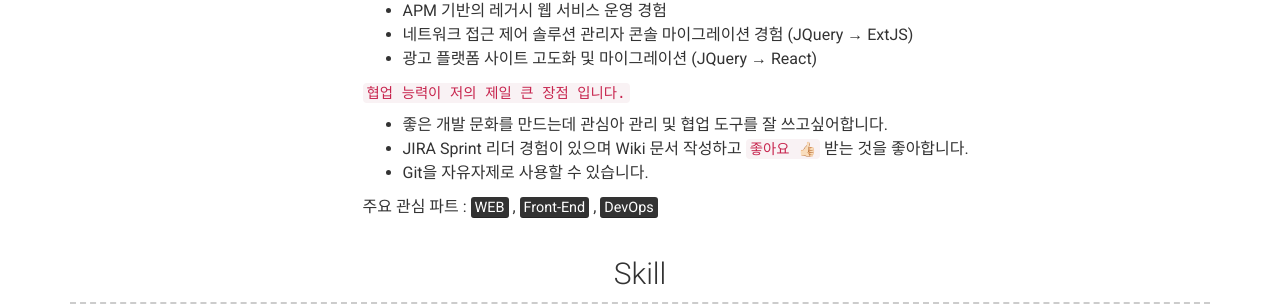
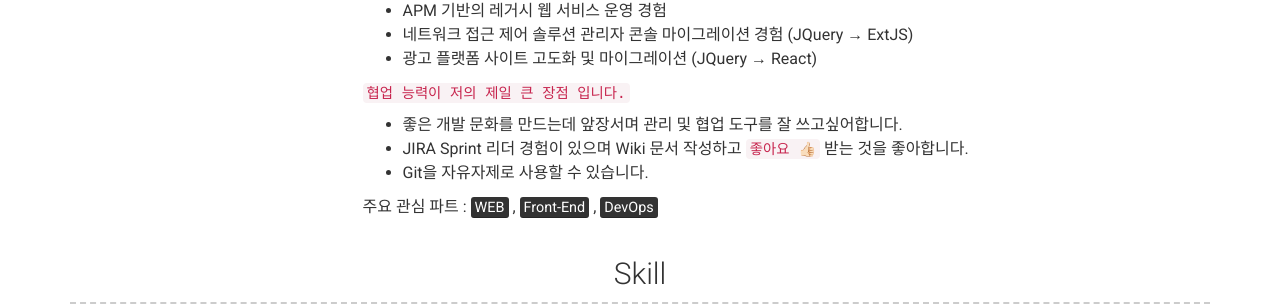
Before and after one commit to lcalmsky/resume, a Jekyll site: the page built from index.md, in a window 1280 px wide and 900 px high, scrolled down 445 px. Shown: the part 145-451 px from the top of the window. Built offline with Jekyll 4.4.1, drawn with Linux system fonts in a browser that asks for light colours; nearby versions of some CDN libraries; comment, search, counter and statistics services are not loaded.

Commit message:
오타 수정

```diff
--- a/_config.yml
+++ b/_config.yml
@@ -71,7 +71,7 @@ about_content: |
   - 광고 플랫폼 사이트 고도화 및 마이그레이션 (JQuery → React)
 
   `협업 능력이 저의 제일 큰 장점 입니다.`
-  - 좋은 개발 문화를 만드는데 관심아 관리 및 협업 도구를 잘 쓰고싶어합니다.
+  - 좋은 개발 문화를 만드는데 앞장서며 관리 및 협업 도구를 잘 쓰고싶어합니다.
   - JIRA Sprint 리더 경험이 있으며 Wiki 문서 작성하고 `좋아요 👍🏻` 받는 것을 좋아합니다.
   - Git을 자유자제로 사용할 수 있습니다.
 
```
